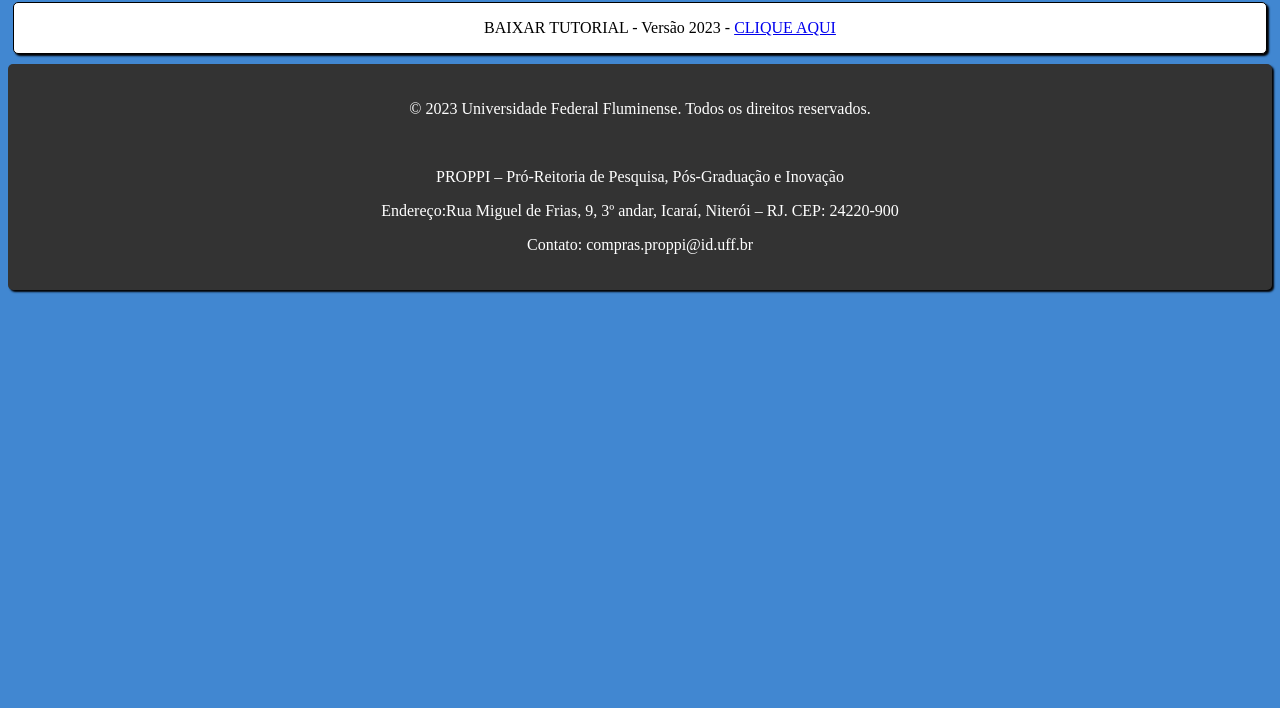
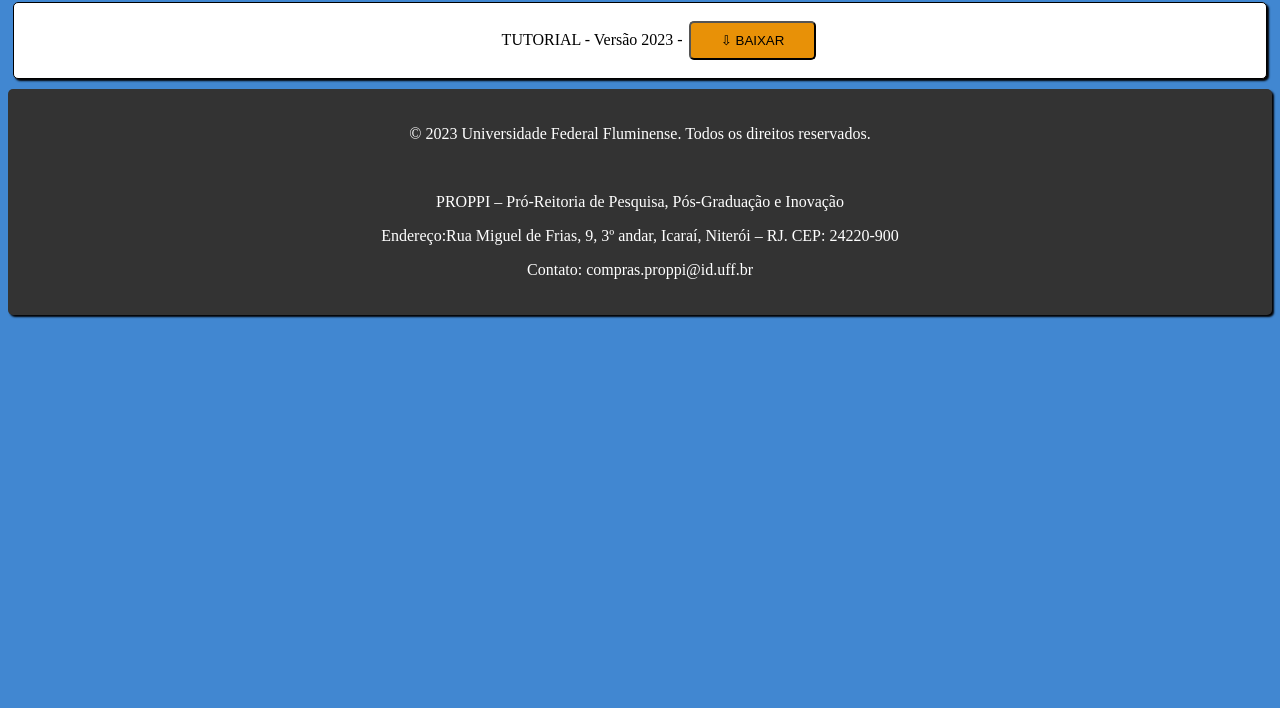
Before and after one commit to RenataVerasVenturim/Interface_usuario, a plain HTML site: page tutorial.html in a window 1280 px wide. Shown: the part 92-800 px from the top of the page. Drawn offline with Linux system fonts and the light colour scheme.

Commit message:
Update tutorial.html

```diff
--- a/tutorial.html
+++ b/tutorial.html
@@ -34,7 +34,9 @@
 
        <div id="tutorial">
          <ul>
-            <li>BAIXAR TUTORIAL - Versão 2023 - <a href="tutorial.pdf" download="tutorial2023" type="application/pdf">CLIQUE AQUI</a></li>
+            <li>TUTORIAL - Versão 2023 - <a href="tutorial.pdf" download="tutorial2023" type="application/pdf"><button id="btn-baixar" onclick="download()">
+                ⇩ BAIXAR
+            </button></a></li>
          </ul>
        </div>
     </main>
@@ -62,6 +64,10 @@
         lista_suspensa.style.display = "none";
     }
         });
+    function download(){
+    var btnbaixar=document.getElementById("btn-baixar");
+    btnbaixar.style.background="gray";
+    }
     </script>
 
 
```
